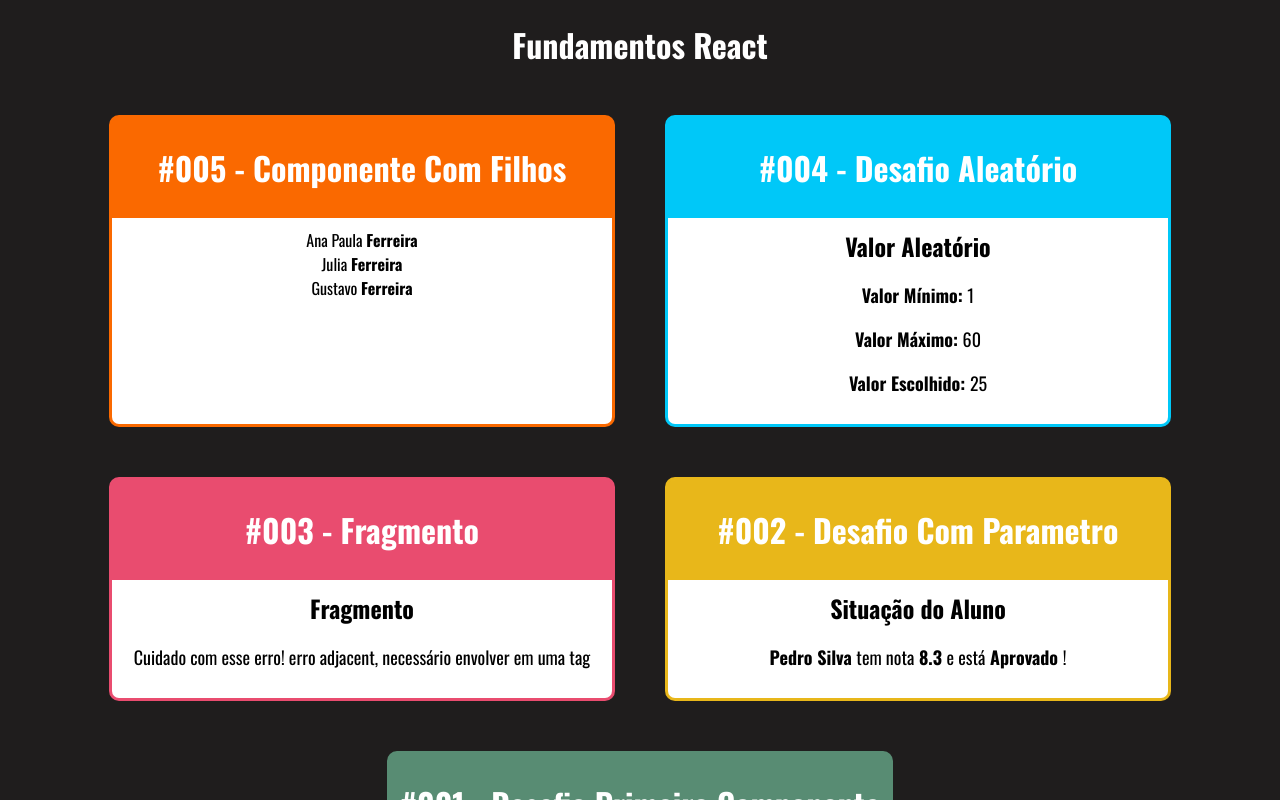
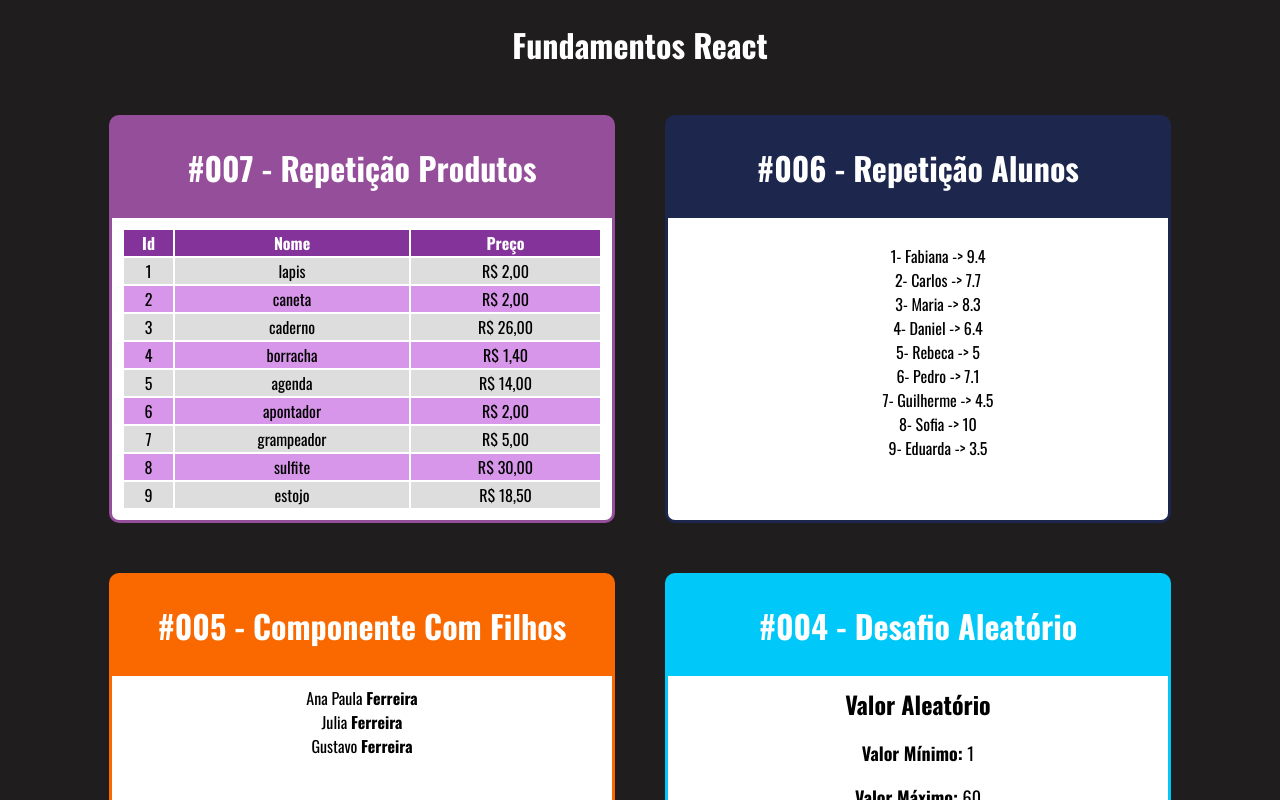
Before and after one commit to gabyreis28/fundamentos-reactJS, a React (Create React App) app: page / in a window 1280 px wide. Shown: the top 800 px of the page. Built offline with nearby package versions, Linux system fonts and the light colour scheme.

Commit message:
estrutura de repeticao

```diff
--- a/src/App.jsx
+++ b/src/App.jsx
@@ -4,7 +4,9 @@
 import ParametroComp from './components/basico/Parametro'
 import FragmentoComp from './components/basico/Fragmento'
 import FamiliaComp from './components/basico/Familia'
-import FamiliaMembros from './components/basico/FamiliaMembros'
+import FamiliaMembrosComp from './components/basico/FamiliaMembros'
+import ListaAlunosComp from './components/repeticao/ListaAlunos'
+import TabelaProdutosComp from './components/repeticao/TabelaProdutos'
 import Aleatorio from './components/basico/Aleatorio'
 import Card from './components/layout/Card'
 import './App.css'
@@ -15,11 +17,20 @@
       Fundamentos React
     </h1>
       <div className="Cards">
+
+      <Card titulo="#007 - Repetição Produtos" color="#954e9a">
+        <TabelaProdutosComp/>
+      </Card>
+
+      <Card titulo="#006 - Repetição Alunos" color="#1d274d">
+        <ListaAlunosComp/>
+      </Card>
+
       <Card titulo="#005 - Componente Com Filhos" color="#FA6900">
         <FamiliaComp sobrenome="Ferreira">
-          <FamiliaMembros nome="Ana Paula" />
-          <FamiliaMembros nome="Julia" />
-          <FamiliaMembros nome="Gustavo"/>
+          <FamiliaMembrosComp nome="Ana Paula" />
+          <FamiliaMembrosComp nome="Julia" />
+          <FamiliaMembrosComp nome="Gustavo"/>
         </FamiliaComp>
       </Card>
 
--- /dev/null
+++ b/src/components/repeticao/ListaAlunos.jsx
@@ -0,0 +1,27 @@
+import React from "react";
+import alunos from '../../data/alunos'
+
+export default props => {
+  // const list = (
+  //   <li>
+  //     { alunos[0].id }- { alunos[0].nome } -> { alunos[0].nota }
+  //   </li>
+  // )
+
+  const listaAlunos = alunos.map(aluno =>{
+    return (
+      <li key={ aluno.id }>
+        { aluno.id }- { aluno.nome } -> { aluno.nota }
+      </li>
+    )
+  })
+
+   return (
+     <div>
+       <ul style = {{ listStyle: 'none' }}>
+         {/* <li>{ list }</li> */}
+         <li>{ listaAlunos }</li>
+       </ul>
+     </div>
+   )
+}
--- /dev/null
+++ b/src/components/repeticao/TabelaProdutos.css
@@ -0,0 +1,13 @@
+.TabelaProdutos table{
+  width: 100%;
+}
+.TabelaProdutos th{
+  background-color: #84339a;
+  color: white
+}
+.TabelaProdutos .Par{
+  background-color: #ddd;
+}
+.TabelaProdutos .Impar{
+  background-color: #d896ea;
+}
--- /dev/null
+++ b/src/components/repeticao/TabelaProdutos.jsx
@@ -0,0 +1,37 @@
+import React from "react";
+import produtos from '../../data/Produtos'
+import  './TabelaProdutos.css'
+
+export default props => {
+
+  function getLinhas(){
+    return produtos.map((produto, i) =>{
+     return (
+       <tr key = { produto.id } className = { i % 2 == 0 ? 'Par' : 'Impar' }>
+         <td>{ produto.id }</td>
+         <td>{ produto.produto }</td>
+         <td>R$ { produto.preco.toFixed(2).replace('.' , ',')}</td>
+       </tr>
+      )
+   })
+
+  }
+
+   return (
+     <div className="TabelaProdutos">
+       <table>
+         <thead>
+           <tr>
+             <th>Id</th>
+             <th>Nome</th>
+             <th>Preço</th>
+           </tr>
+         </thead>
+         <tbody>
+           { getLinhas() }
+         </tbody>
+       </table>
+     </div>
+   )
+
+}
--- /dev/null
+++ b/src/data/Produtos.js
@@ -0,0 +1,11 @@
+export default [
+  { id: 1, produto: 'lapis', preco: 2.00 },
+  { id: 2, produto: 'caneta', preco: 2.00 },
+  { id: 3, produto: 'caderno', preco: 26.00 },
+  { id: 4, produto: 'borracha', preco: 1.40 },
+  { id: 5, produto: 'agenda', preco: 14.00 },
+  { id: 6, produto: 'apontador', preco: 2.00 },
+  { id: 7, produto: 'grampeador', preco: 5.00 },
+  { id: 8, produto: 'sulfite', preco: 30.00 },
+  { id: 9, produto: 'estojo', preco: 18.50 },
+]
--- /dev/null
+++ b/src/data/alunos.js
@@ -0,0 +1,11 @@
+export default [
+  { id: 1, nome: 'Fabiana', nota: 9.4 },
+  { id: 2, nome: 'Carlos', nota: 7.7 },
+  { id: 3, nome: 'Maria', nota: 8.3 },
+  { id: 4, nome: 'Daniel', nota: 6.4 },
+  { id: 5, nome: 'Rebeca', nota: 5.0 },
+  { id: 6, nome: 'Pedro', nota: 7.1 },
+  { id: 7, nome: 'Guilherme', nota: 4.5 },
+  { id: 8, nome: 'Sofia', nota: 10.0 },
+  { id: 9, nome: 'Eduarda', nota: 3.5 },
+]
```
